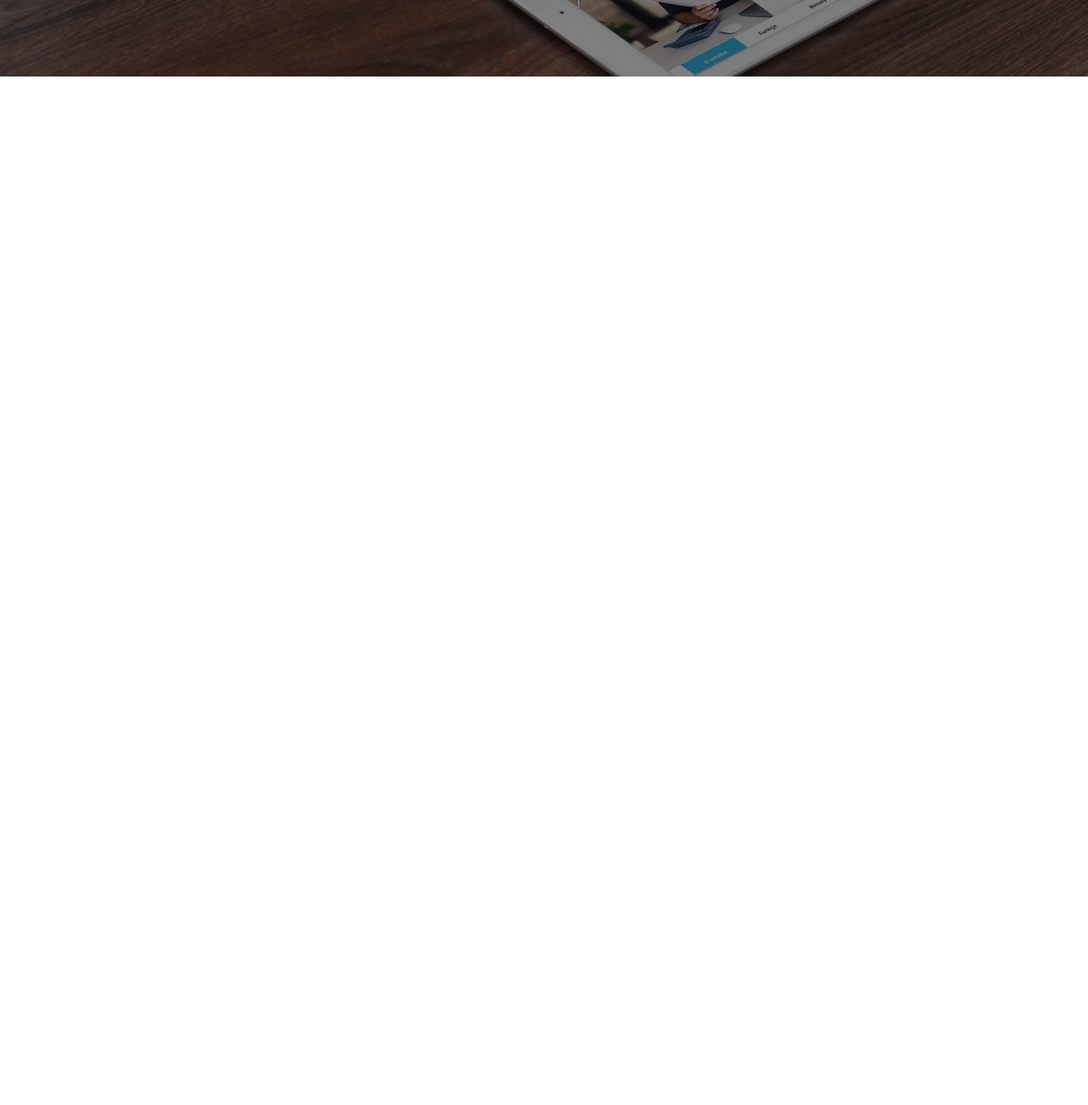
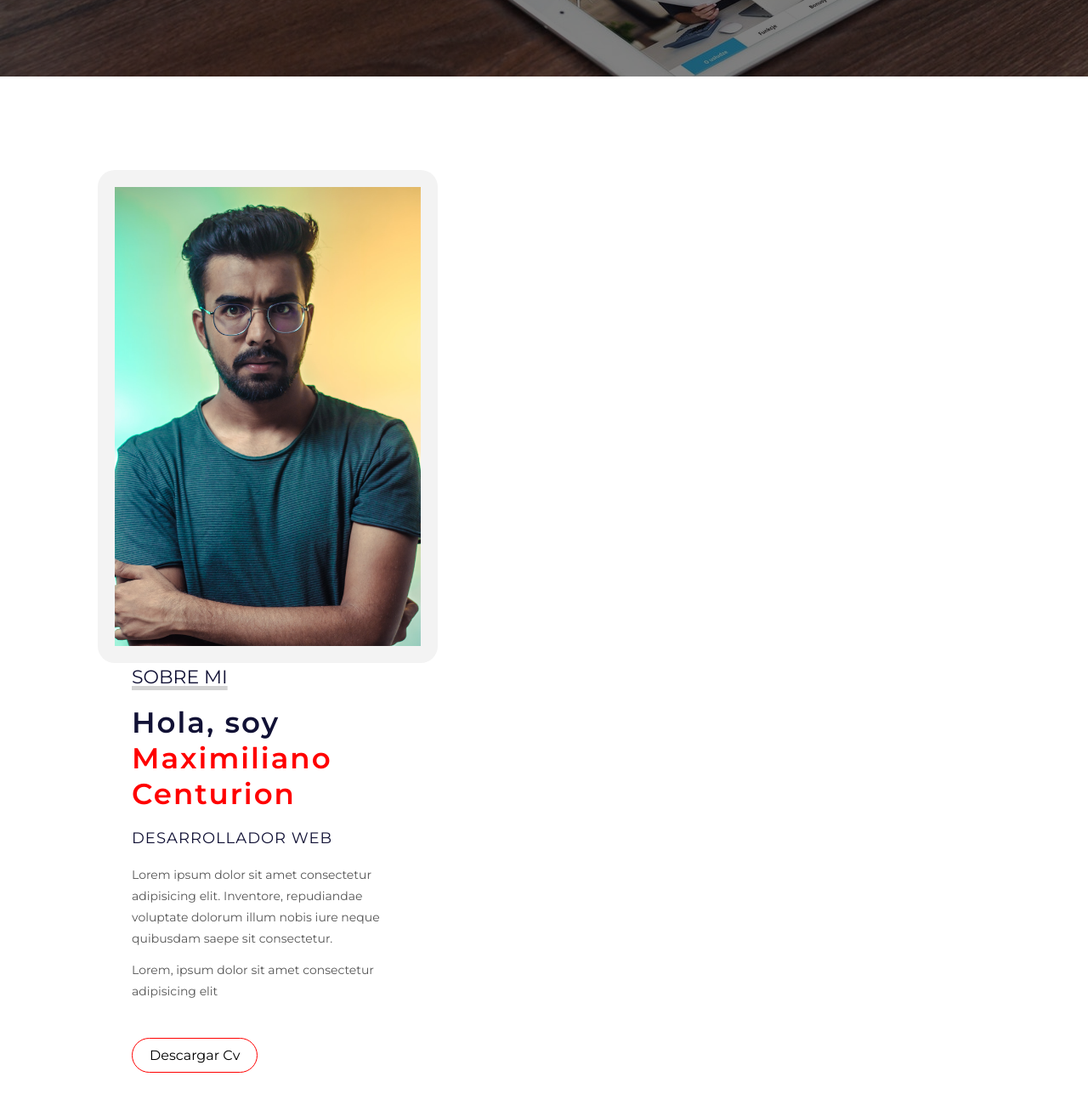
Before and after one commit to MaxiZent/MiPrimerPortfolio, a website: page index.html in a window 1280 px wide. Shown: the part 710-2010 px from the top of the page at 85% size. Before the commit the page ends 800 px from the top, so only its background shows below. Drawn offline with Linux system fonts and the light colour scheme.

Commit message:
Estilos2

```diff
--- a/index.html
+++ b/index.html
@@ -56,6 +56,22 @@
         </div>
     </section>
 
+    <!-- SECCION SOBRE MI-->
+
+    <section id="sobremi">
+        <div class="contenedor-foto">
+            <img src="./img/foto.jpg" alt="">
+            <div class="sobremi">
+                <p class="titulo-seccion">Sobre Mi</p>
+                <h3>Hola, soy <span>Maximiliano Centurion</span></h3>
+                <h4>Desarrollador Web</h4>
+                <p>Lorem ipsum dolor sit amet consectetur adipisicing elit. Inventore, repudiandae voluptate dolorum illum nobis iure neque quibusdam saepe sit consectetur.</p>
+                <p>Lorem, ipsum dolor sit amet consectetur adipisicing elit</p>
+                <a href="#">Descargar Cv</a>
+            </div>
+        </div>
+    </section>
+
 </body>
 
 </html>
--- a/scss/components/_main.scss
+++ b/scss/components/_main.scss
@@ -61,3 +61,82 @@
         }
     }
 }
+
+/* SECCION SOBRE MI*/
+
+#sobremi {
+    max-width: 1100px;
+    margin: auto;
+    padding: 100px 15px;
+    color: #111135;
+    display: flex;
+
+
+    .contenedor-foto {
+        max-width: 400px;
+        margin-right: 80px;
+        margin: 10px;
+
+        img {
+            padding: 20px;
+            width: 100%;
+            border-radius: 20px;
+            background-color: #f3f3f3;
+        }
+    }
+
+    .sobremi {
+        margin: 0 40px;
+
+        .titulo-seccion {
+            font-size: 22px;
+            text-transform: uppercase;
+            color: #111135;
+            text-decoration: underline;
+            text-decoration-color: #d3d3d3;
+            text-decoration-thickness: 5px;
+        }
+
+        h3 {
+            font-size: 34px;
+            font-weight: bold;
+            margin: 20px 0;
+            letter-spacing: 2px;
+
+            span {
+                color: red;
+            }
+        }
+
+        h4 {
+            font-size: 18px;
+            font-weight: 500;
+            text-transform: uppercase;
+            margin-bottom: 20px;
+            letter-spacing: 1px;
+        }
+
+        p {
+            font-size: 14px;
+            line-height: 25px;
+            color: #565656;
+            margin-bottom: 12px;
+        }
+
+        a {
+            display: inline-block;
+            text-decoration: none;
+            color: #000;
+            border-radius: 30px;
+            padding: 10px 20px;
+            border: 1px solid red;
+            margin-top: 30px;
+            transition: .5s;
+
+            &:hover {
+                background-color: red;
+                color: #fff;
+            }
+        }
+    }
+}
```
Also changed, not shown: css/styles.css, 1 other file.
